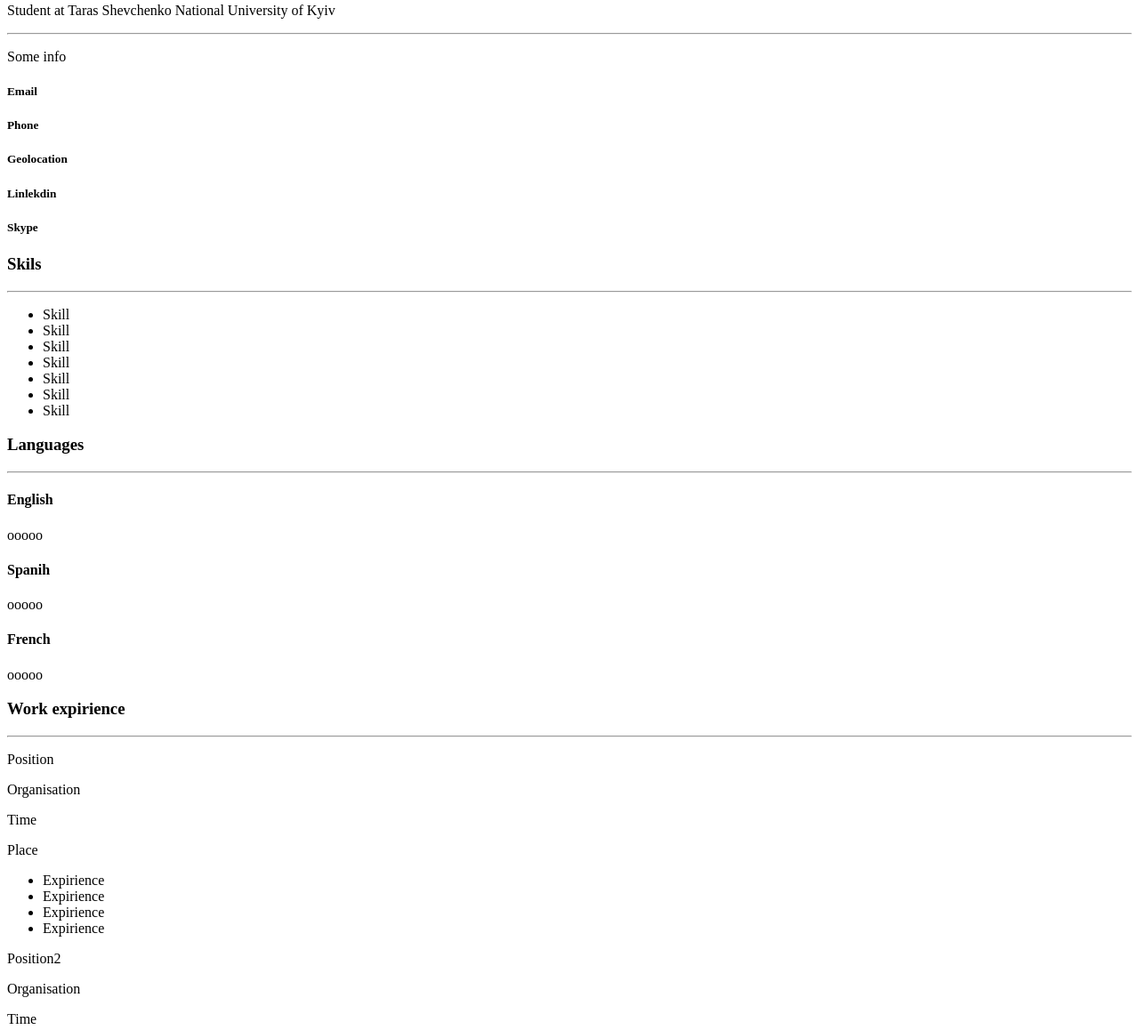
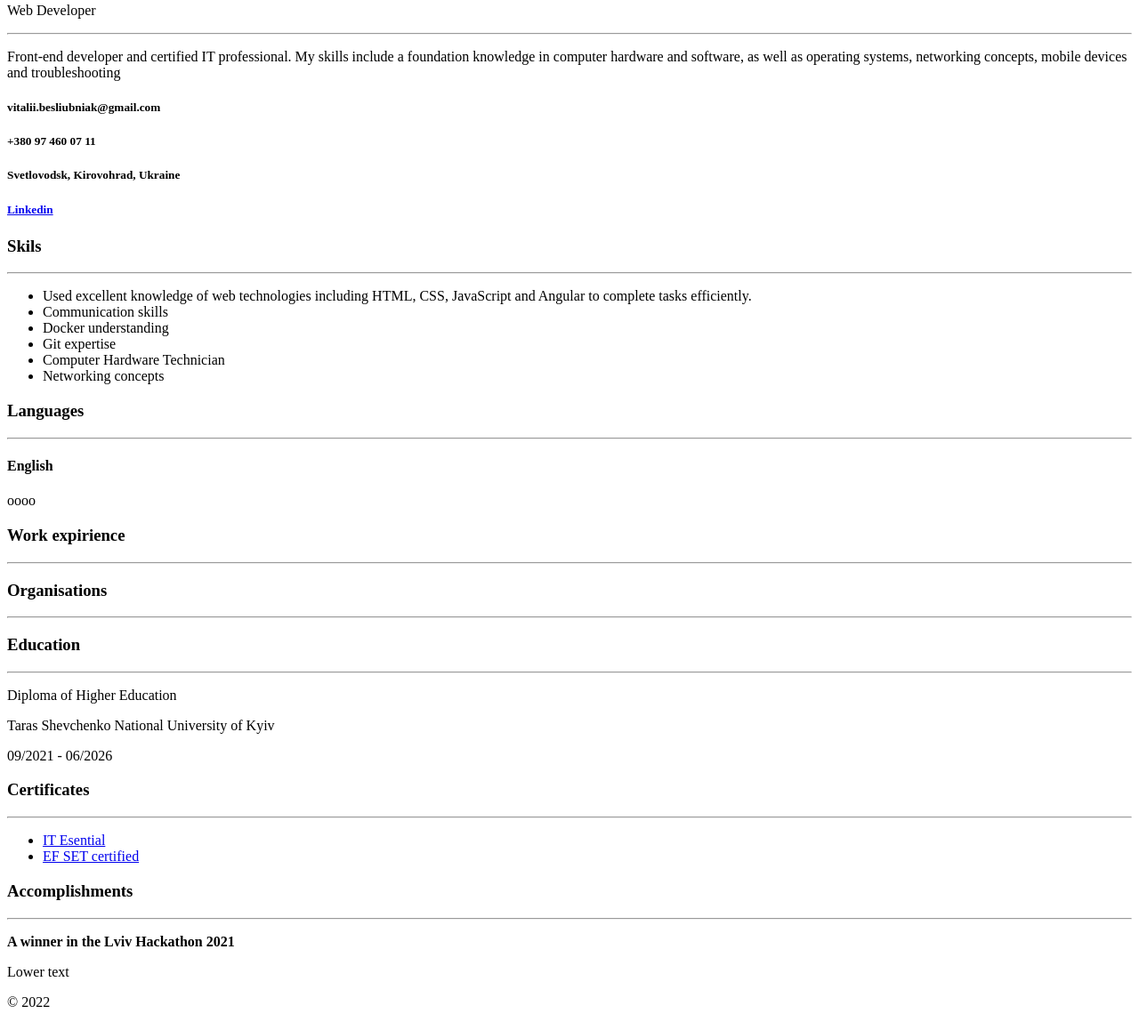
Before and after one commit to Vetal0205/WebDev_2022_MIT21, a plain HTML site: page lab1/index.html in a window 1280 px wide. Shown: the part 289-1447 px from the top of the page at 89% size. Drawn offline with Linux system fonts and the light colour scheme.

Commit message:
Added personal info

```diff
--- a/lab1/index.html
+++ b/lab1/index.html
@@ -15,33 +15,36 @@
         </div>
         <div>
             <h1>Vitalii Besliubniak</h1>
-            <p>Student at Taras Shevchenko National University of Kyiv</p>
+            <p>Web Developer</p>
             <hr>
-            <p>Some info</p>
+            <p>Front-end developer and certified IT professional. My skills include a foundation knowledge in computer
+                hardware and software, as well as operating systems, networking concepts, mobile devices and
+                troubleshooting
+            </p>
         </div>
     </header>
     <aside>
         <!-- left colum -->
         <section>
             <!-- social media -->
-            <h5>Email</h5>
-            <h5>Phone</h5>
-            <h5>Geolocation</h5>
-            <h5>Linlekdin</h5>
-            <h5>Skype</h5>
+            <h5>vitalii.besliubniak@gmail.com</h5>
+            <h5>+380 97 460 07 11</h5>
+            <h5>Svetlovodsk, Kirovohrad, Ukraine</h5>
+            <h5><a href="https://www.linkedin.com/in/vitalii-besliubniak-ab4709236/" target="_blank">Linkedin</a></h5>
         </section>
         <section>
             <!-- skils -->
             <h3>Skils</h3>
             <hr>
             <ul>
-                <li>Skill</li>
-                <li>Skill</li>
-                <li>Skill</li>
-                <li>Skill</li>
-                <li>Skill</li>
-                <li>Skill</li>
-                <li>Skill</li>
+                <li>Used excellent knowledge of web technologies including HTML, CSS, JavaScript and Angular to
+                    complete tasks efficiently.
+                </li>
+                <li>Communication skills</li>
+                <li>Docker understanding</li>
+                <li>Git expertise</li>
+                <li>Computer Hardware Technician</li>
+                <li>Networking concepts</li>
             </ul>
         </section>
         <section>
@@ -51,19 +54,7 @@
             <div>
                 <h4>English</h4>
                 <div>
-                    ooooo
-                </div>
-            </div>
-            <div>
-                <h4>Spanih</h4>
-                <div>
-                    ooooo
-                </div>
-            </div>
-            <div>
-                <h4>French</h4>
-                <div>
-                    ooooo
+                    oooo
                 </div>
             </div>
         </section>
@@ -76,7 +67,7 @@
                 <h3>Work expirience</h3>
                 <hr>
             </div>
-            <div>
+            <!-- <div>
                 <p>Position</p>
                 <p>Organisation</p>
                 <p>Time</p>
@@ -100,20 +91,20 @@
                     <li>Expirience</li>
                 </ul>
             </div>
-        </section>
+        </section> -->
         <section>
             <!-- Organisation -->
             <div>
                 <h3>Organisations</h3>
                 <hr>
             </div>
-            <div>
+            <!-- <div>
                 <ul>
                     <li>Organisation</li>
                     <li>Organisation</li>
                     <li>Organisation</li>
                 </ul>
-            </div>
+            </div> -->
         </section>
         <section>
             <!-- Education -->
@@ -122,27 +113,32 @@
                 <hr>
             </div>
             <div>
-                <p>Network and Internet technologies</p>
+                <p>Diploma of Higher Education</p>
                 <p>Taras Shevchenko National University of Kyiv</p>
                 <p>09/2021 - 06/2026</p>
             </div>
         </section>
         <section>
-            <!-- Honours and awards -->
+            <!-- Certificates -->
             <div>
-                <h3>Honours and awards</h3>
+                <h3>Certificates</h3>
                 <hr>
             </div>
             <div>
-                <p>Upper text</p>
-                <p>Lower text</p>
+                <ul>
+                    <li><a href="https://www.credly.com/badges/8ed906c5-8a68-4ce0-933b-e64a4cb1583f?source=linked_in_profile">IT Esential</a></li>
+                    <li><a href="https://www.efset.org/cert/9oXpBG">EF SET certified</a></li>
+                </ul>
+            </div>
+        </section>
+        <section>
+            <!-- Honours and awards -->
+            <div>
+                <h3>Accomplishments</h3>
+                <hr>
             </div>
             <div>
-                <p>Upper text</p>
-                <p>Lower text</p>
-            </div>
-            <div>
-                <p>Upper text</p>
+                <b><p>A winner in the Lviv Hackathon 2021</p></b>
                 <p>Lower text</p>
             </div>
         </section>
```
